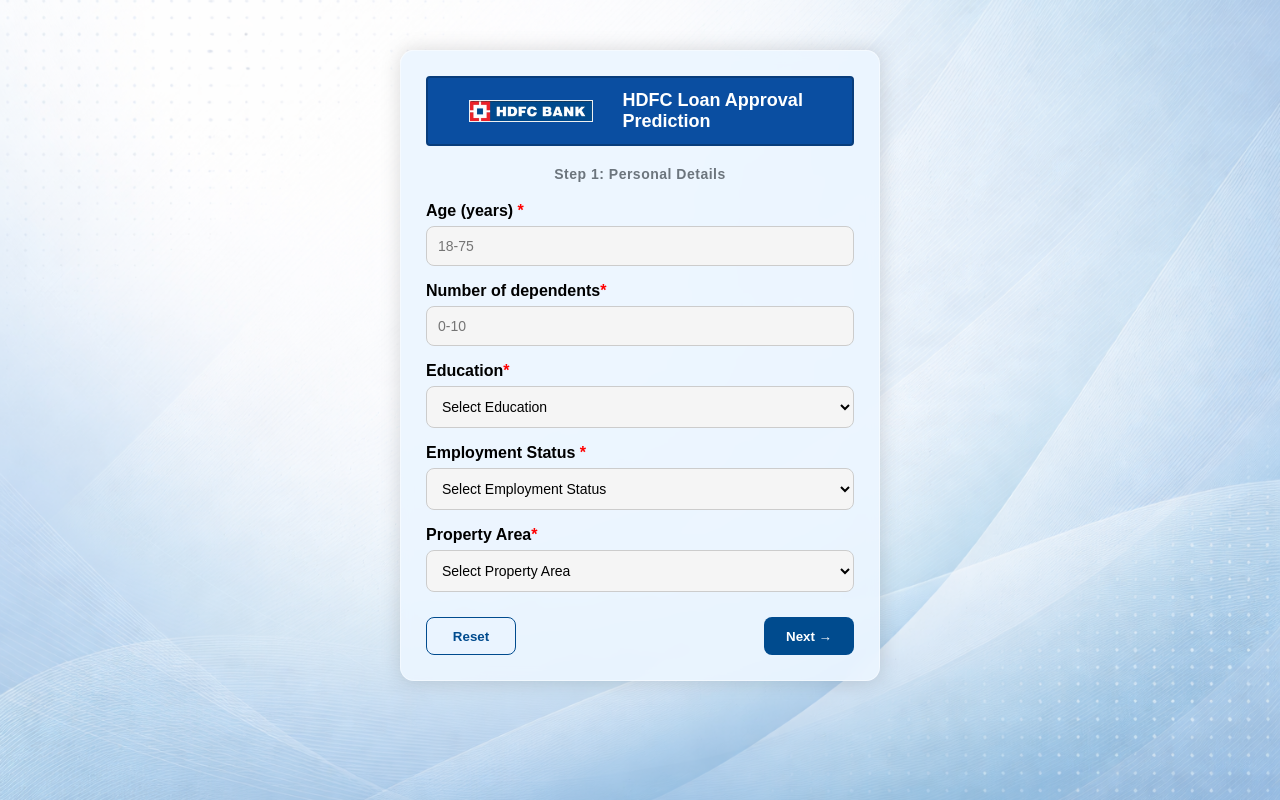
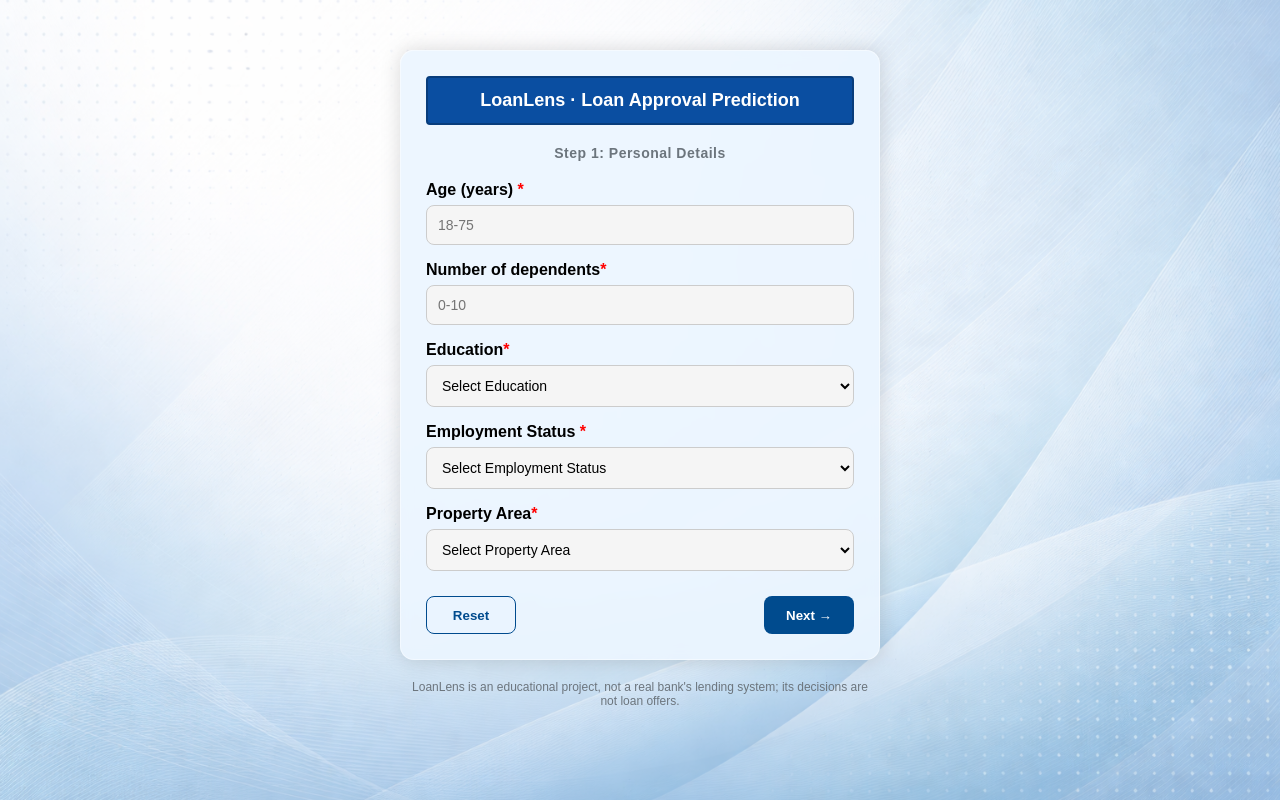
Before and after one commit to svm-codes-fs/LoanLens, a Flask app: page / in a window 1280 px wide. Run offline with Flask 3, Linux system fonts and the light colour scheme; parts of the project's set-up code (start-up, migrations or seed data) failed here and were passed over.

Commit message:
Rebrand as LoanLens and add an educational-project disclaimer
The page used a real bank's name and logo. Replace them with the
LoanLens name, draw the slider thumb in CSS instead of the bank's
logo mark, and state that this is not a real lending system.

```diff
--- a/static/style.css
+++ b/static/style.css
@@ -44,12 +44,6 @@ body {
 
   padding: 12px 16px;
   margin-bottom: 20px;
-}
-
-.heading img {
-  height: 22px;
-  margin-right: 30px;
-  margin-left:25px;
 }
 
 .heading h3 {
@@ -118,14 +112,18 @@ input:focus {
   width: 22px;
   height: 22px;
   margin-top: -8px;
-  background: url("thumb.png") no-repeat center/contain;
+  background: #fff;
+  border: 4px solid #0a4ea1;
+  border-radius: 50%;
   cursor: pointer;
 }
 
 .slider-group input[type=range]::-moz-range-thumb {
   width: 22px;
   height: 22px;
-  background: url("thumb.png") no-repeat center/contain;
+  background: #fff;
+  border: 4px solid #0a4ea1;
+  border-radius: 50%;
   cursor: pointer;
 }
 
@@ -249,7 +247,9 @@ img {
   appearance: none;
   width: 20px;
   height: 20px;
-  background: url("thumb.png") no-repeat center/contain;
+  background: #fff;
+  border: 4px solid #0a4ea1;
+  border-radius: 50%;
   cursor: pointer;
 }
 
@@ -501,3 +501,13 @@ img {
 .checks li.fail .reason-label {
     color: #b10000;
 }
+
+/* DISCLAIMER */
+.disclaimer {
+  max-width: 480px;
+  margin: -30px auto 30px;
+  padding: 0 10px;
+  text-align: center;
+  font-size: 12px;
+  color: #6c757d;
+}
--- a/templates/index.html
+++ b/templates/index.html
@@ -1,5 +1,5 @@
 <!DOCTYPE html><html lang="en"><head><meta charset="UTF-8">
-<title>HDFC Loan Approval Prediction</title>
+<title>LoanLens — Loan Approval Prediction</title>
 <link rel="stylesheet" href="{{ url_for('static', filename='style.css', v=1) }}"></head>
 
 <body>
@@ -11,8 +11,7 @@
 <div class="card step active" id="step1">
 <div class="header">
 <div class="heading">
-<img src="{{ url_for('static', filename='logo.png') }}">
-<h3>HDFC Loan Approval Prediction</h3>
+<h3>LoanLens · Loan Approval Prediction</h3>
 </div>
 <p class="step-title">Step 1: Personal Details</p>
 </div>
@@ -58,8 +57,7 @@
 <div class="card step" id="step2">
 <div class="header">
 <div class="heading">
-<img src="{{ url_for('static', filename='logo.png') }}">
-<h3>HDFC Loan Approval Prediction</h3>
+<h3>LoanLens · Loan Approval Prediction</h3>
 </div>
 <p class="step-title">Step 2: Loan Details</p>
 </div>
@@ -167,8 +165,7 @@ document.getElementById("step3")?.classList.add("active");
 <div class="card step" id="step3">
 <div class="header">
 <div class="heading">
-<img src="{{ url_for('static', filename='logo.png') }}">
-<h3>HDFC Loan Approval Prediction</h3>
+<h3>LoanLens · Loan Approval Prediction</h3>
 </div>
 <p class="step-title">Step 3: Loan Prediction</p>
 </div>
@@ -263,5 +260,7 @@ since lending decisions should not depend on them.
 {% endif %}
 
 </form>
+
+<p class="disclaimer">LoanLens is an educational project, not a real bank's lending system; its decisions are not loan offers.</p>
 <script src="{{ url_for('static', filename='form.js') }}"></script>
 </body></html>
```
